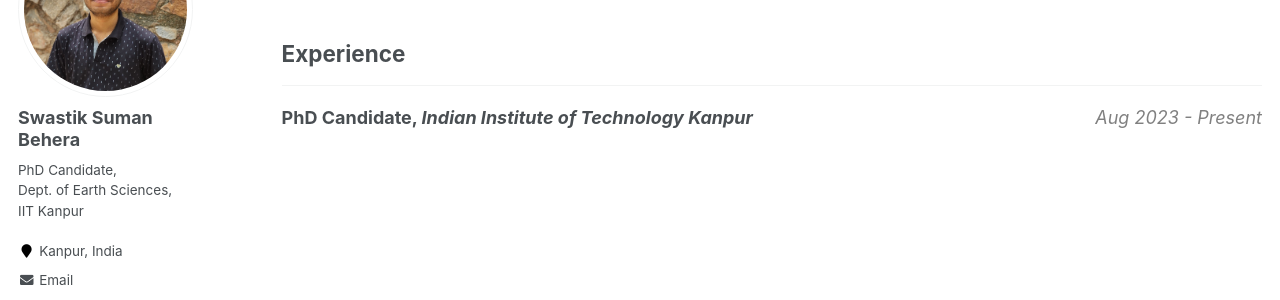
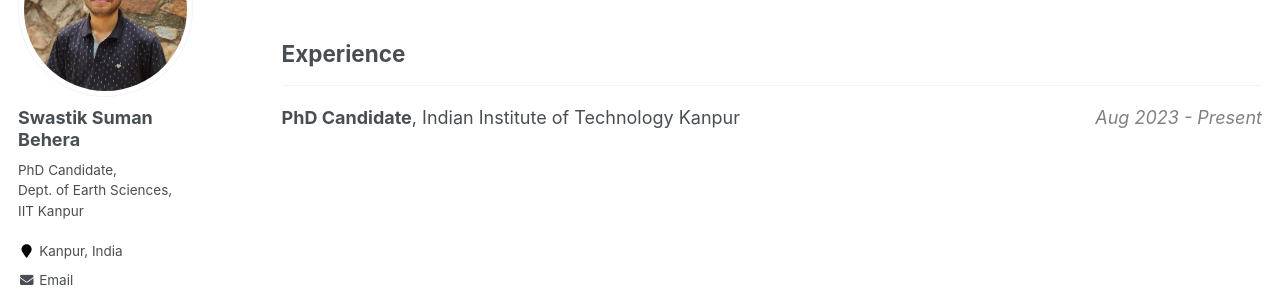
Before and after one commit to swastiksumanbehera/swastiksumanbehera.github.io, a Jekyll site: the page built from _pages/cv.md, in a window 1280 px wide. Shown: the part 196-496 px from the top of the page. Built offline with Jekyll 4.4.1, drawn with Linux system fonts in a browser that asks for light colours; some web fonts are replaced.

Commit message:
Update cv.md

```diff
--- a/_pages/cv.md
+++ b/_pages/cv.md
@@ -16,6 +16,9 @@ A PDF of my CV can be downloaded [here](/files/CV_Swastik_Suman.pdf){:target="_b
 ## Experience
 ---
 <div style="display: flex; justify-content: space-between;">
-  <span><strong>PhD Candidate, <i>Indian Institute of Technology Kanpur</i></strong></span>
+  <span>
+    <strong>PhD Candidate</strong>, Indian Institute of Technology Kanpur<br/>
+
+  </span>
   <span style="color:grey"><i>Aug 2023 - Present</i></span>
 </div>
```
